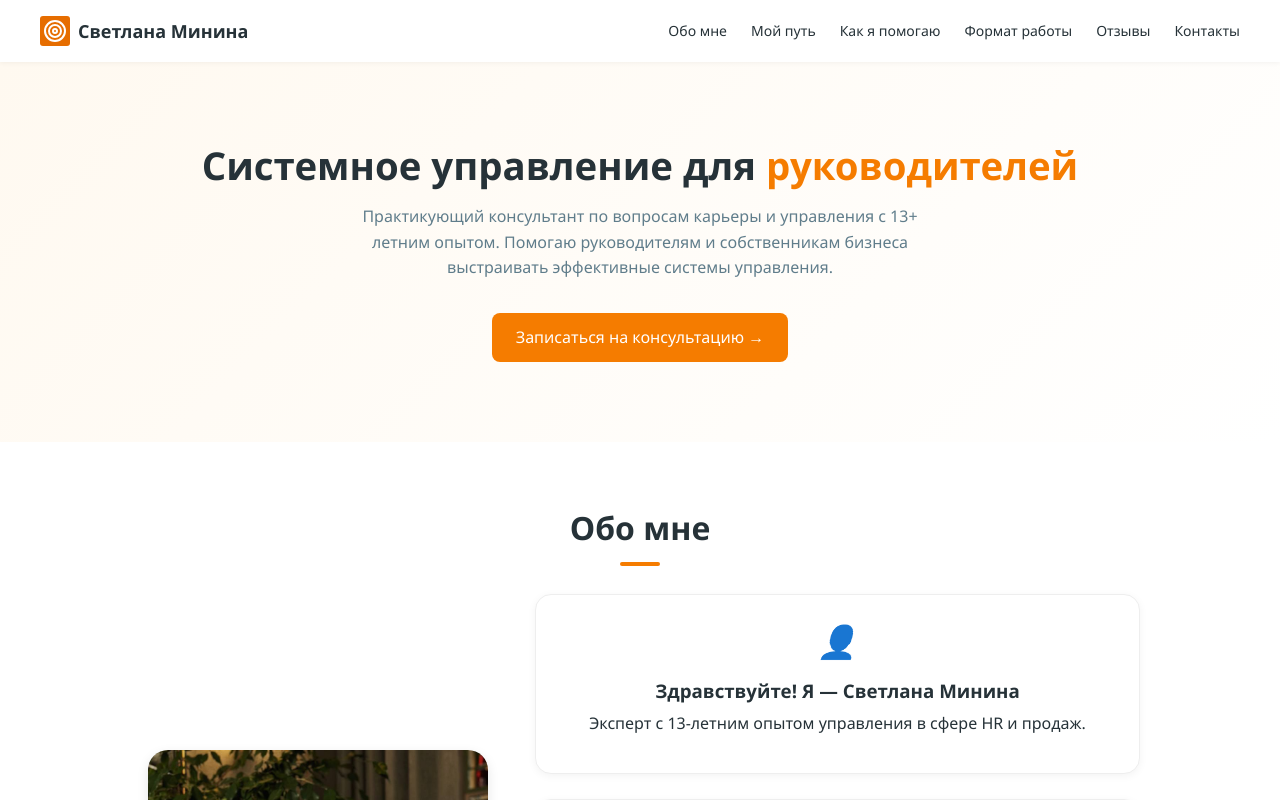
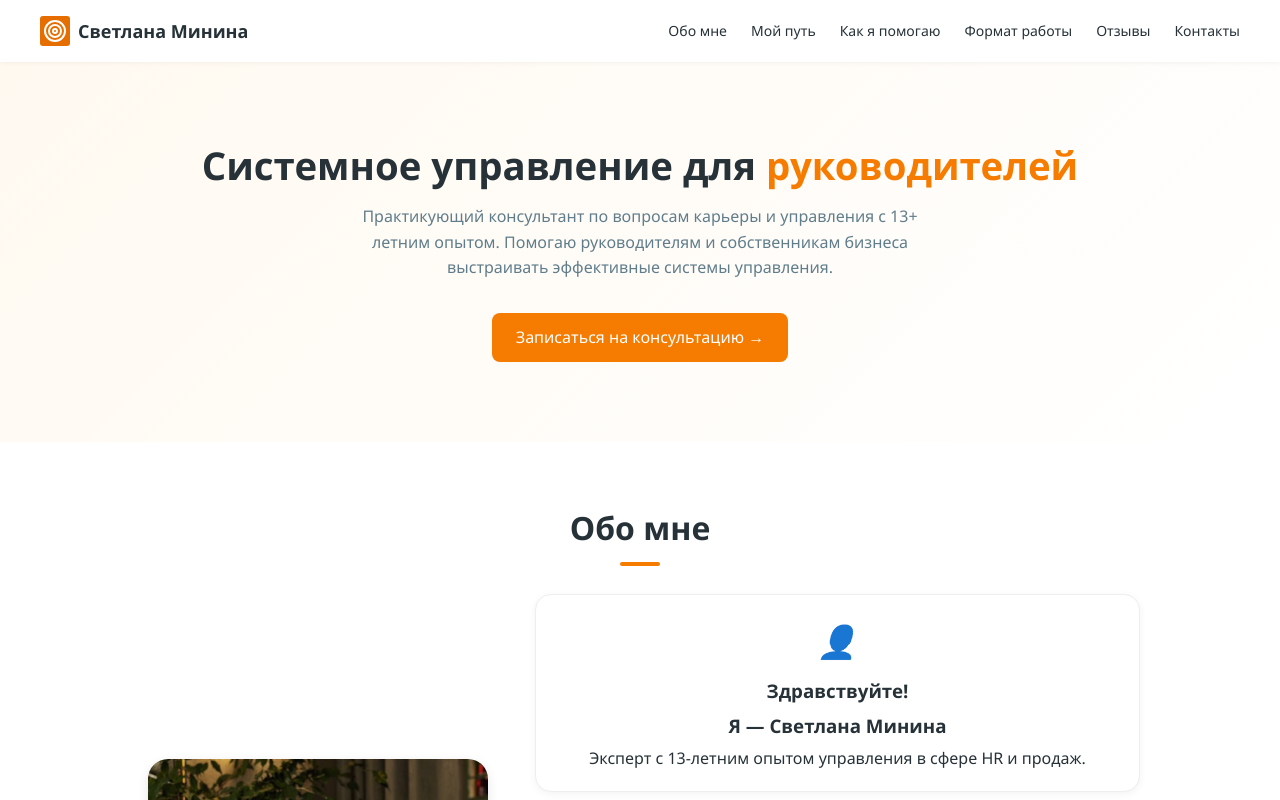
Before and after one commit to ECS1PLE/SvetlanaMinina, a React (Vite) app: page / in a window 1280 px wide. Shown: the top 800 px of the page. Built offline with nearby package versions, Linux system fonts and the light colour scheme.

Commit message:
Little fix subtitle

```diff
--- a/src/components/About.tsx
+++ b/src/components/About.tsx
@@ -13,7 +13,8 @@ export const About: React.FC = () => (
       <div className="about-content">
         <AboutCard
           icon="👤"
-          title="Здравствуйте! Я — Светлана Минина"
+          title="Здравствуйте!"
+          subtitle="Я — Светлана Минина"
           text="Эксперт с 13-летним опытом управления в сфере HR и продаж."
           className="about-card"
         />
--- a/src/components/UI/AbotCard.tsx
+++ b/src/components/UI/AbotCard.tsx
@@ -7,6 +7,7 @@ interface AboutCardProps {
   list?: string[];
   quote?: string;
   className?: string;
+  subtitle?: string;
 }
 
 export const AboutCard: React.FC<AboutCardProps> = ({
@@ -16,10 +17,12 @@ export const AboutCard: React.FC<AboutCardProps> = ({
   list,
   quote,
   className,
+  subtitle,
 }) => (
   <div className={className}>
     {icon && <i>{icon}</i>}
     <h3>{title}</h3>
+    <h3>{subtitle}</h3>
     {text && <p>{text}</p>}
     {list && (
       <ul>
```
